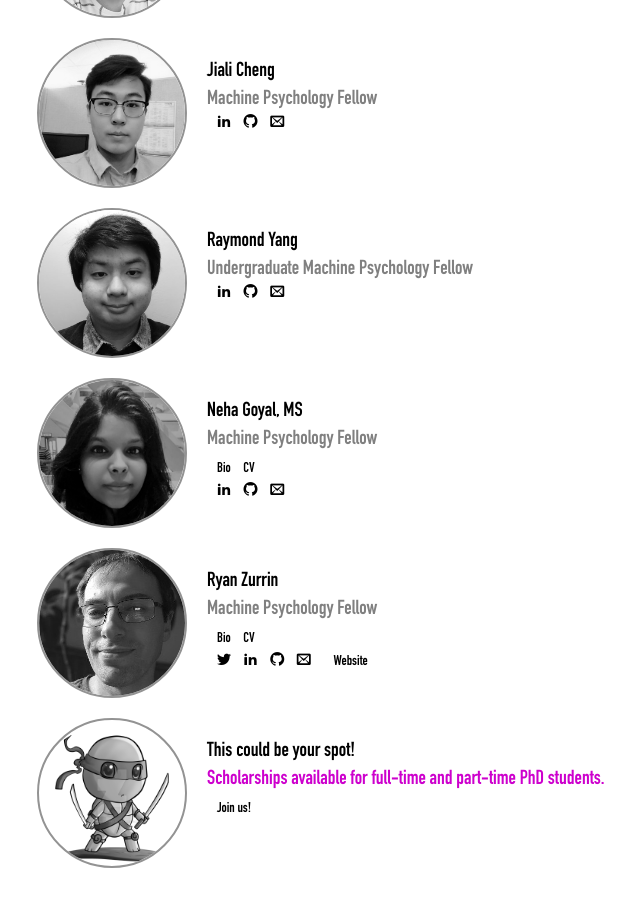
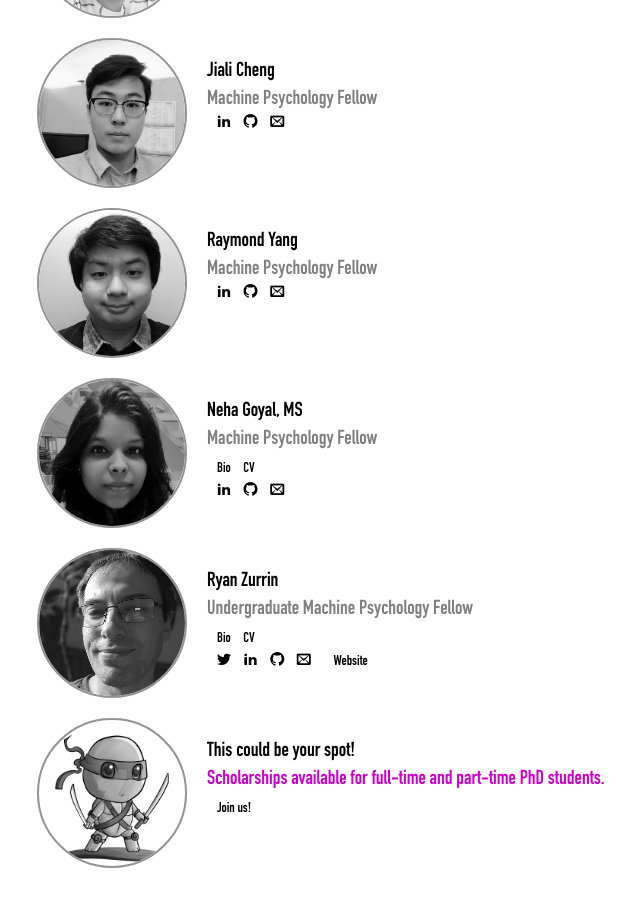
Before and after one commit to mpsych/mpsych.org, a Jekyll site: the page built from people.md, in a window 1280 px wide and 900 px high, scrolled down 852 px. Shown: the whole window, without its empty margins (275-915 px from the left). Built offline with Jekyll 4.4.1, drawn with Linux system fonts in a browser that asks for light colours; some web fonts are replaced; part of the change alters nothing that is shown.

Commit message:
added Undergraduate Machine learning fellow

```diff
--- a/people.md
+++ b/people.md
@@ -81,7 +81,7 @@ permalink: /people
   <img src="/people/RYang.jpg">
   <div class="caption">
     Raymond Yang<br>
-    <span class="role">Undergraduate Machine Psychology Fellow</span><br>
+    <span class="role">Machine Psychology Fellow</span><br>
     <div class="icons gray" style="font-size:14px;margin-left:10px">
       <a href="https://www.linkedin.com/in/raymond-yang-913b64152/" target="_blank"><span class="icon-linkedin2 tooltip"><span class="tooltiptext">LinkedIn</span></span></a>
       <a href="https://github.com/YangRyRay" target="_blank"><span class="icon-github tooltip"><span class="tooltiptext">GitHub</span></span></a>
@@ -111,7 +111,7 @@ permalink: /people
   <img src="/people/zurrin.jpg">
   <div class="caption">
     Ryan Zurrin<br>
-    <span class="role">Machine Psychology Fellow</span><br>
+    <span class="role">Undergraduate Machine Psychology Fellow</span><br>
     <span class="links">
       <a class="cleanlink" href="/people/zurrin/bio.txt">Bio</a>
       <a class="cleanlink" href="/people/zurrin/cv.pdf">CV</a>
```
